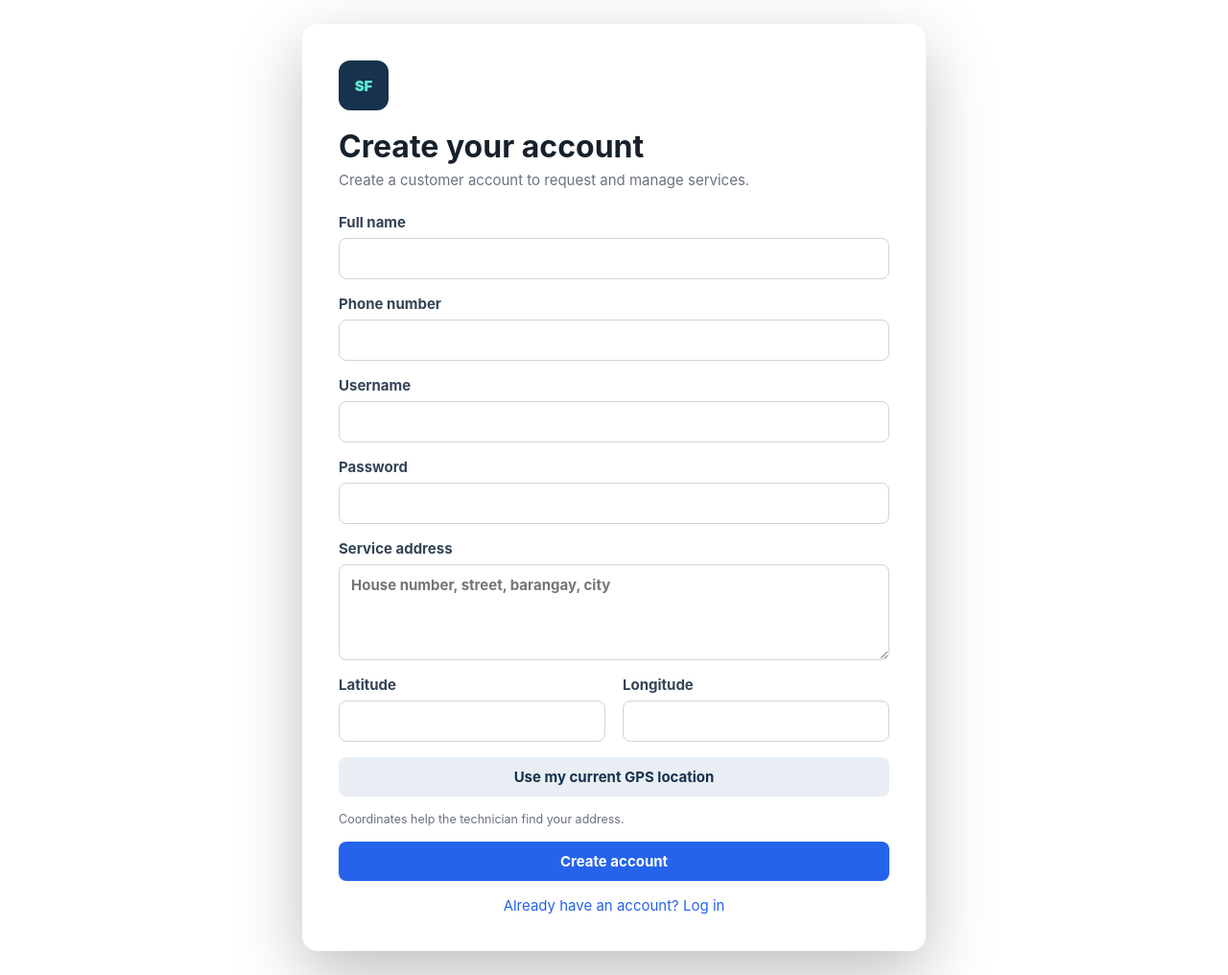
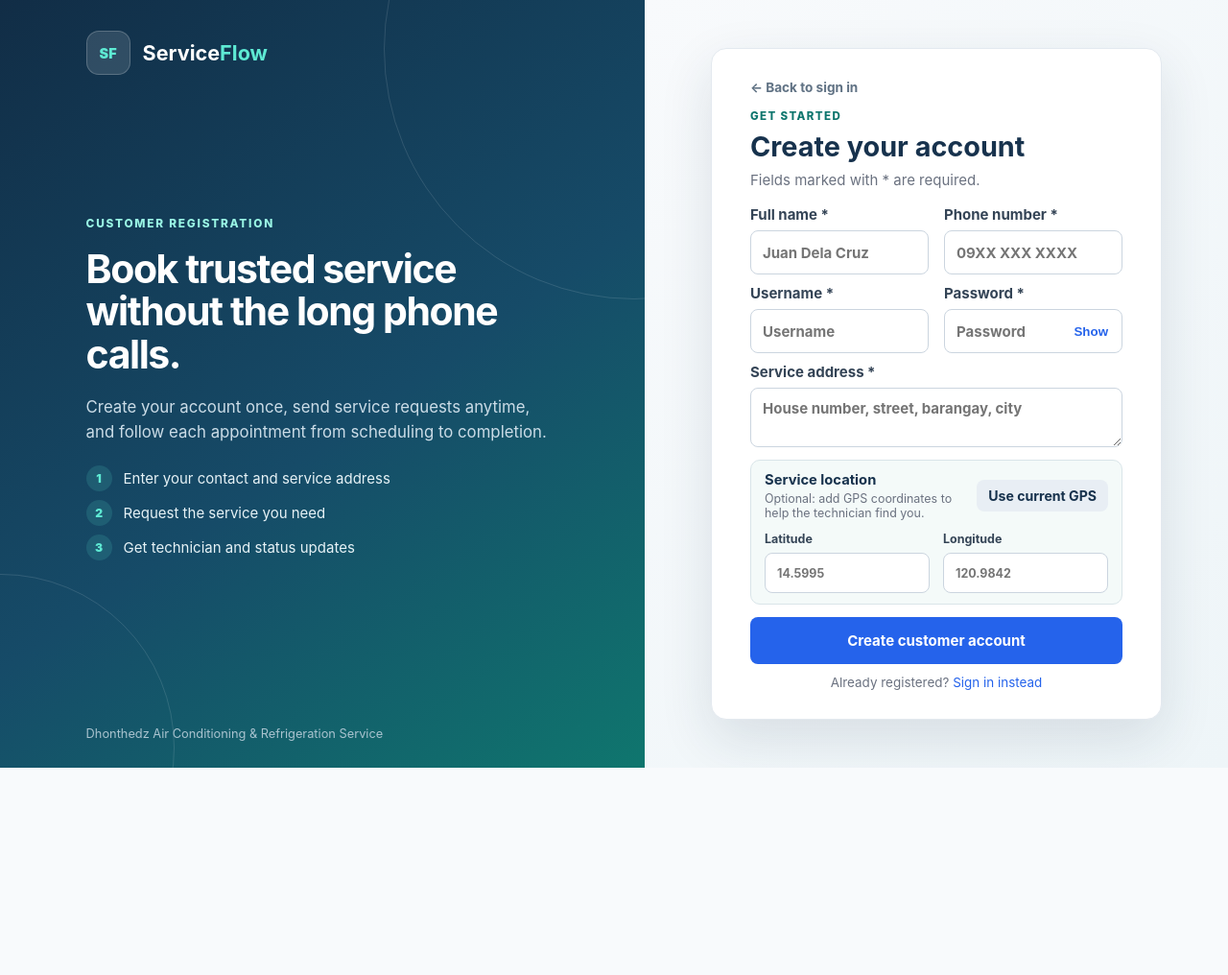
Before and after one commit to Mon0122/sevice, a Flask app: page /create-account in a window 1280 px wide. Shown: the whole page at 96% size. After the commit the page ends 800 px from the top, so only its background shows below. Run offline with Flask 3, Linux system fonts and the light colour scheme.

Commit message:
Improve account creation page design

```diff
--- a/static/style.css
+++ b/static/style.css
@@ -1108,6 +1108,54 @@ dd {
   }
 }
 
+/* =========================================================
+   IMPROVED CREATE ACCOUNT PAGE
+========================================================= */
+
+.register-form-side { padding: 32px 48px; }
+.register-account-card { width: min(720px, 100%); padding: 34px 42px; }
+.register-account-card h2 { margin-bottom: 7px; }
+.back-to-login { display: inline-block; margin-bottom: 22px; color: #607284; font-size: 0.85rem; font-weight: 700; }
+.back-to-login:hover { color: var(--blue); }
+.register-form { display: grid; gap: 18px; margin-top: 24px; }
+.register-grid { gap: 15px 18px; }
+.register-grid input { height: 46px; }
+.register-grid .password-field input { padding-right: 58px; }
+.register-grid textarea { min-height: 76px; }
+.location-setup { display: grid; grid-template-columns: 1fr auto; align-items: center; gap: 12px 18px; padding: 15px 17px; border: 1px solid #d9e5e9; border-radius: 10px; background: #f4faf9; }
+.location-setup h3 { margin-bottom: 3px; color: var(--navy); font-size: 0.92rem; }
+.location-setup p { margin: 0; color: var(--muted); font-size: 0.78rem; }
+.location-coordinates { grid-column: 1 / -1; display: grid; grid-template-columns: 1fr 1fr; gap: 14px; }
+.location-coordinates label { font-size: 0.78rem; }
+.location-coordinates input { height: 42px; background: #ffffff; }
+.register-submit { height: 49px; }
+.account-login-link { margin: -2px 0 0; color: var(--muted); font-size: 0.84rem; text-align: center; }
+
+@media (min-width: 901px) and (max-height: 800px) {
+  .register-account-card { padding-top: 25px; padding-bottom: 25px; }
+  .register-account-card .back-to-login { margin-bottom: 15px; }
+  .register-account-card .register-form { margin-top: 17px; gap: 13px; }
+  .register-grid { gap: 10px 16px; }
+  .register-grid textarea { min-height: 62px; }
+  .location-setup { padding: 11px 14px; }
+}
+
+@media (max-width: 900px) {
+  .register-form-side { padding: 28px; }
+  .register-account-card { margin: 25px auto; }
+}
+
+@media (max-width: 620px) {
+  .register-form-side { padding: 15px; }
+  .register-account-card { padding: 28px 20px; }
+  .register-grid,
+  .location-coordinates { grid-template-columns: 1fr; }
+  .register-grid .full { grid-column: auto; }
+  .location-setup { grid-template-columns: 1fr; }
+  .location-coordinates { grid-column: auto; }
+  .location-setup .button { width: 100%; }
+}
+
 
 
 
--- a/templates/create_account.html
+++ b/templates/create_account.html
@@ -1,143 +1,104 @@
 {% extends 'base.html' %}
-
 {% block title %}Create Account - ServiceFlow{% endblock %}
 
 {% block content %}
-<section class="login-card register-card">
+<section class="login-layout register-layout">
+  <div class="login-intro register-intro">
+    <a class="login-brand" href="{{ url_for('login') }}">
+      <span class="login-logo">SF</span>
+      <span>Service<strong>Flow</strong></span>
+    </a>
+    <div class="intro-copy">
+      <p class="intro-label">CUSTOMER REGISTRATION</p>
+      <h1>Book trusted service without the long phone calls.</h1>
+      <p>Create your account once, send service requests anytime, and follow each appointment from scheduling to completion.</p>
+      <div class="login-features">
+        <span><i>1</i> Enter your contact and service address</span>
+        <span><i>2</i> Request the service you need</span>
+        <span><i>3</i> Get technician and status updates</span>
+      </div>
+    </div>
+    <p class="login-footnote">Dhonthedz Air Conditioning &amp; Refrigeration Service</p>
+  </div>
 
-  <div class="logo-mark">SF</div>
+  <div class="login-form-side register-form-side">
+    <div class="login-card improved-login-card register-account-card">
+      <div class="mobile-login-brand"><span class="login-logo">SF</span> Service<strong>Flow</strong></div>
+      <a class="back-to-login" href="{{ url_for('login') }}">← Back to sign in</a>
+      <p class="eyebrow">GET STARTED</p>
+      <h2>Create your account</h2>
+      <p class="muted">Fields marked with * are required.</p>
 
-  <h1>Create your account</h1>
-  <p class="muted">Create a customer account to request and manage services.</p>
-
-  <form method="post" class="form-stack">
-
-    <!-- Automatically sets the account role as customer -->
+      <form method="post" class="register-form">
         <input type="hidden" name="role" value="customer">
 
-    <label>
-      Full name
-      <input
-        name="full_name"
-        autocomplete="name"
-        required
-      >
+        <div class="form-grid register-grid">
+          <label for="full_name">Full name *
+            <input id="full_name" name="full_name" autocomplete="name" placeholder="Juan Dela Cruz" required>
           </label>
-
-    <label>
-      Phone number
-      <input
-        name="phone"
-        type="tel"
-        autocomplete="tel"
-        required
-      >
+          <label for="phone">Phone number *
+            <input id="phone" name="phone" type="tel" autocomplete="tel" placeholder="09XX XXX XXXX" required>
           </label>
-
-    <label>
-      Username
-      <input
-        name="username"
-        autocomplete="username"
-        required
-      >
+          <label for="new_username">Username *
+            <input id="new_username" name="username" autocomplete="username" placeholder="Username" required>
           </label>
-
-    <label>
-      Password
-      <input
-        name="password"
-        type="password"
-        autocomplete="new-password"
-        minlength="6"
-        required
-      >
+          <label for="new_password">Password *
+            <span class="password-field">
+              <input id="new_password" name="password" type="password" autocomplete="new-password" minlength="6" placeholder="Password" required>
+              <button type="button" class="show-password" id="password-toggle" onclick="togglePassword()" aria-label="Show password">Show</button>
+            </span>
           </label>
-
-    <label>
-      Service address
-      <textarea
-        name="address"
-        id="address"
-        placeholder="House number, street, barangay, city"
-        required
-      ></textarea>
+          <label class="full" for="address">Service address *
+            <textarea id="address" name="address" autocomplete="street-address" placeholder="House number, street, barangay, city" required></textarea>
           </label>
-
-    <div class="form-grid">
-
-      <label>
-        Latitude
-        <input
-          name="latitude"
-          id="latitude"
-          type="number"
-          step="any"
-        >
-      </label>
-
-      <label>
-        Longitude
-        <input
-          name="longitude"
-          id="longitude"
-          type="number"
-          step="any"
-        >
-      </label>
-
         </div>
 
-    <button
-      type="button"
-      class="button secondary"
-      onclick="getMyLocation()"
-    >
-      Use my current GPS location
-    </button>
+        <section class="location-setup">
+          <div>
+            <h3>Service location</h3>
+            <p id="gps-note">Optional: add GPS coordinates to help the technician find you.</p>
+          </div>
+          <button type="button" class="button secondary small" onclick="getMyLocation()">Use current GPS</button>
+          <div class="location-coordinates">
+            <label for="latitude">Latitude<input name="latitude" id="latitude" type="number" step="any" placeholder="14.5995"></label>
+            <label for="longitude">Longitude<input name="longitude" id="longitude" type="number" step="any" placeholder="120.9842"></label>
+          </div>
+        </section>
 
-    <small id="gps-note" class="muted">
-      Coordinates help the technician find your address.
-    </small>
-
-    <button type="submit" class="button wide">
-      Create account
-    </button>
-
-    <a class="center" href="{{ url_for('login') }}">
-      Already have an account? Log in
-    </a>
-
+        <button type="submit" class="button wide register-submit">Create customer account</button>
+        <p class="account-login-link">Already registered? <a href="{{ url_for('login') }}">Sign in instead</a></p>
       </form>
-
+    </div>
+  </div>
 </section>
 {% endblock %}
 
 {% block scripts %}
 <script>
+function togglePassword() {
+  const password = document.getElementById('new_password');
+  const toggle = document.getElementById('password-toggle');
+  const showing = password.type === 'text';
+  password.type = showing ? 'password' : 'text';
+  toggle.textContent = showing ? 'Show' : 'Hide';
+  toggle.setAttribute('aria-label', showing ? 'Show password' : 'Hide password');
+}
+
 function getMyLocation() {
   const note = document.getElementById('gps-note');
-
   note.textContent = 'Finding your location...';
-
   if (!navigator.geolocation) {
-    note.textContent = 'GPS location is not supported by your browser.';
+    note.textContent = 'GPS is not supported by this browser.';
     return;
   }
-
   navigator.geolocation.getCurrentPosition(
-    function(position) {
-      document.getElementById('latitude').value =
-        position.coords.latitude;
-
-      document.getElementById('longitude').value =
-        position.coords.longitude;
-
-      note.textContent = 'GPS location added successfully.';
+    position => {
+      document.getElementById('latitude').value = position.coords.latitude.toFixed(7);
+      document.getElementById('longitude').value = position.coords.longitude.toFixed(7);
+      note.textContent = 'Your GPS location was added successfully.';
     },
-    function(error) {
-      note.textContent = 'Could not get location: ' + error.message;
-    }
+    error => { note.textContent = 'Could not get location: ' + error.message; },
+    { enableHighAccuracy: true, timeout: 15000 }
   );
 }
 </script>
```
Lines whose indentation alone changed are shown as unchanged.
